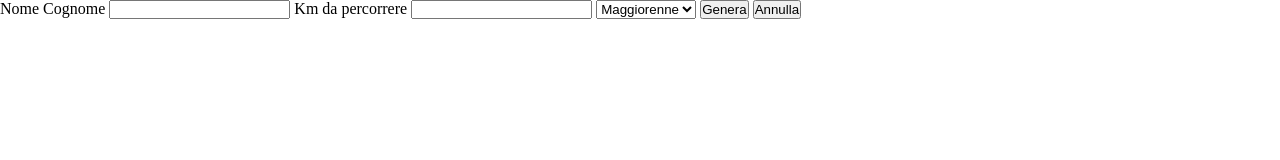
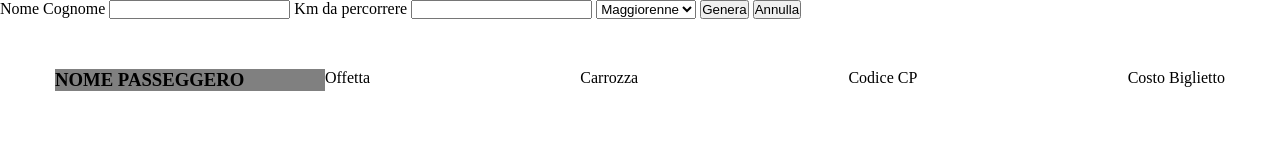
Before and after one commit to Massimiliano214/js-biglietto-treno-form, a plain HTML site: page index.html in a window 1280 px wide. Drawn offline with Linux system fonts and the light colour scheme.

Commit message:
added info ticket

```diff
--- a/css/style.css
+++ b/css/style.css
@@ -3,3 +3,21 @@
     margin: 0;
     box-sizing: border-box;
 }
+
+.biglietto {
+    max-width: 1170px;
+    display: flex;
+    margin: 50px auto;
+}
+
+.dati_passeggero {
+    background-color: gray;
+
+    width: 30%;
+}
+
+.altri_dati {
+    display: flex;
+    justify-content: space-between;
+    width: 100%;
+}
--- a/index.html
+++ b/index.html
@@ -21,6 +21,18 @@
         <button id="avvio_form">Genera</button>
         <button id="reset_form">Annulla</button>
     </form>
+
+    <div class="biglietto">
+        <div class="dati_passeggero">
+            <h3>NOME PASSEGGERO</h3>
+        </div>
+        <div class="altri_dati">
+            <div>Offetta</div>
+            <div>Carrozza</div>
+            <div>Codice CP</div>
+            <div>Costo Biglietto</div>
+        </div>
+    </div>
     <script type="text/javascript" src="js/main.js"></script>
 </body>
 </html>
```
